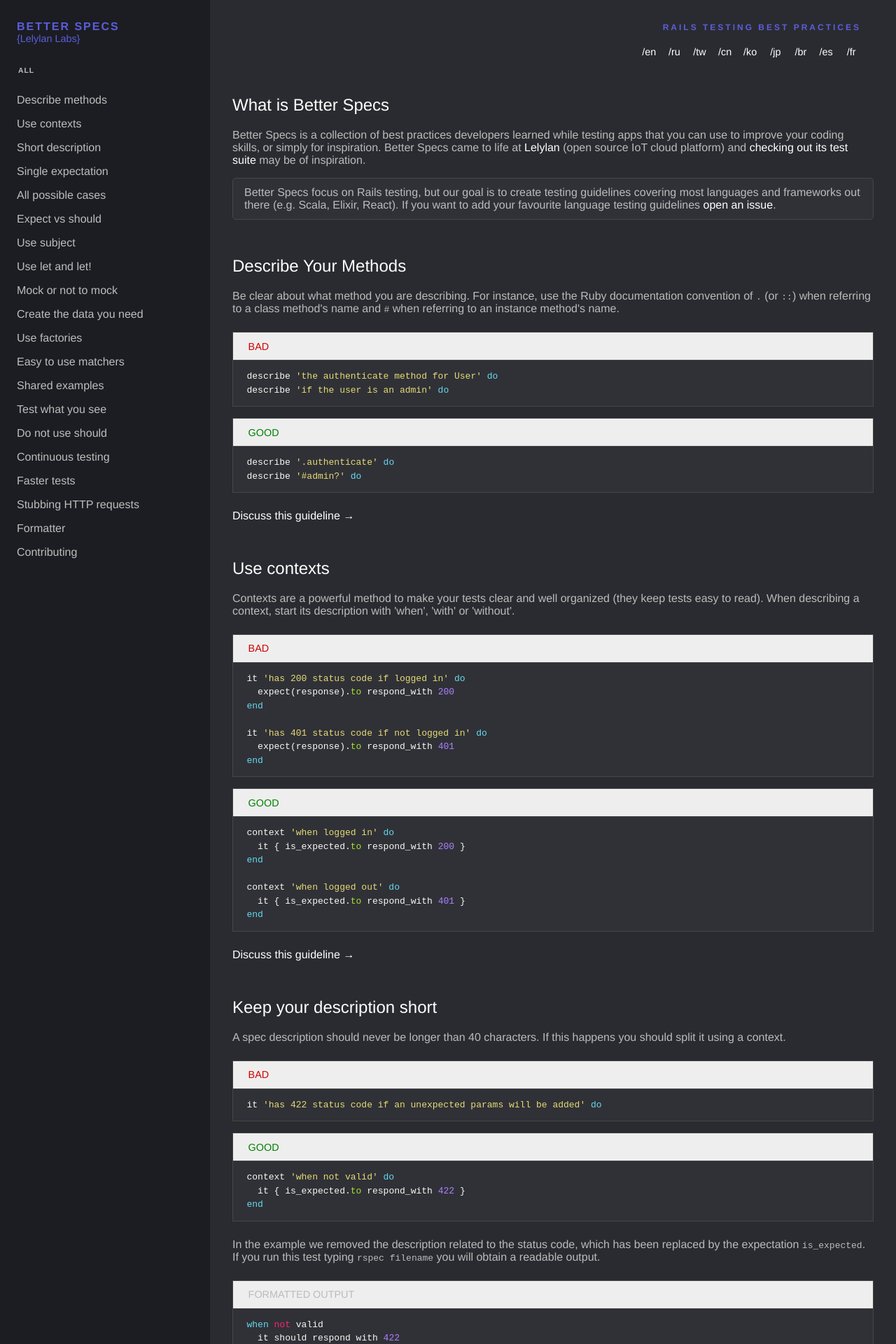
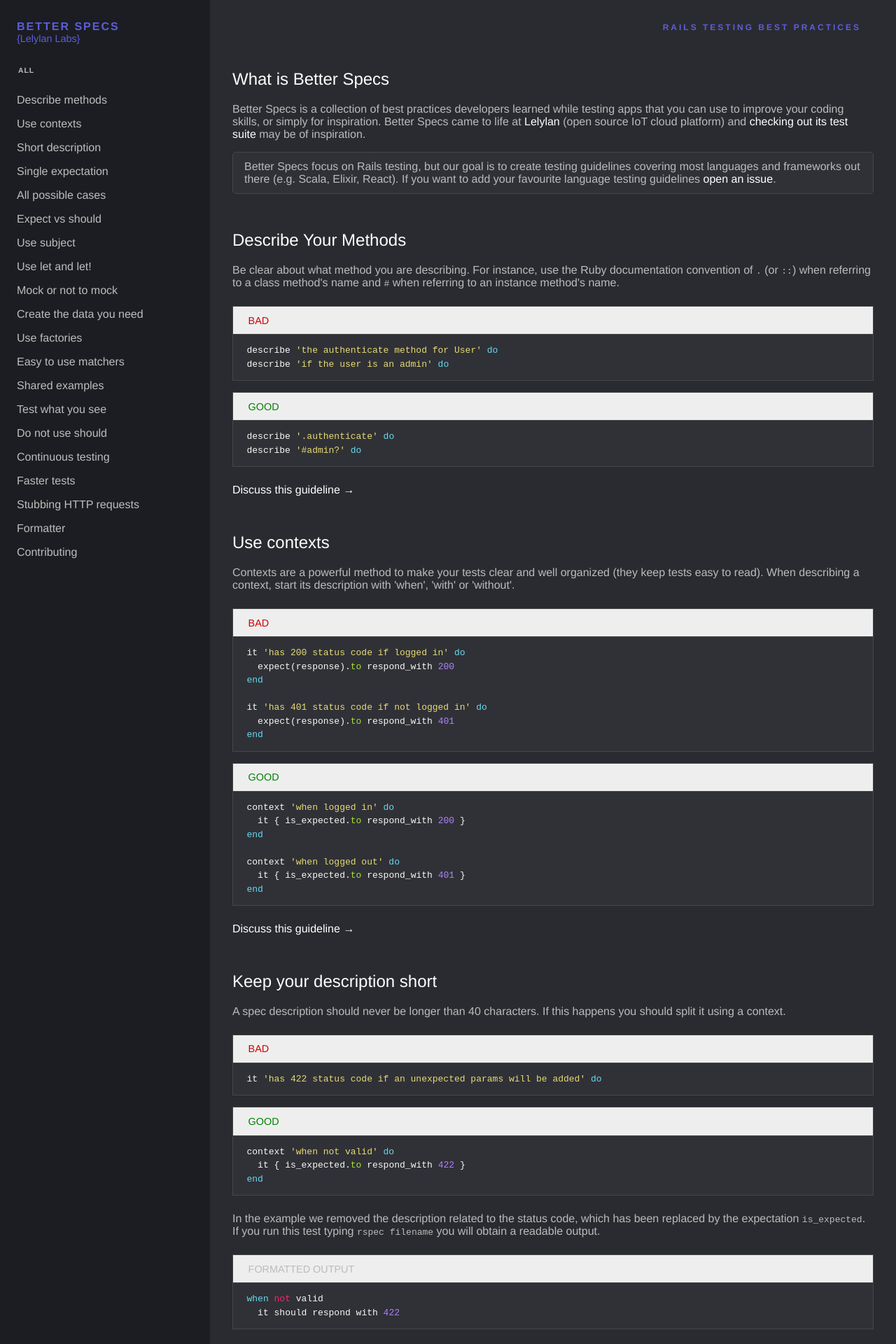
Before and after one commit to betterspecs/betterspecs, a Jekyll site: the page built from index.html, in a window 1280 px wide. Shown: the top 1920 px of the page at 70% size. Built offline with Jekyll 4.4.1, drawn with Linux system fonts in a browser that asks for light colours; some of the changed text lies outside the part shown.

Commit message:
Removed translated pages (#217)

```diff
--- a/_includes/header.html
+++ b/_includes/header.html
@@ -15,17 +15,17 @@
 
     <!-- <h1 class="bp-header__title">Choose Language</h1> -->
 
-    <nav class="bp-nav">
-      <a class="bp-nav__item" href="{{ "/" | prepend: site.baseurl }}" data-info="English">/en</a>
-      <a class="bp-nav__item" href="{{ "/ru" | prepend: site.baseurl }}" data-info="ру́сский язы́к">/ru</a>
-      <a class="bp-nav__item" href="{{ "/zh_tw" | prepend: site.baseurl }}" data-info="正體字/繁體字">/tw</a>
-      <a class="bp-nav__item" href="{{ "/zh_tw" | prepend: site.baseurl }}" data-info="正体字/繁体字">/cn</a>
-      <a class="bp-nav__item" href="{{ "/ko" | prepend: site.baseurl }}" data-info="한국어/조선말">/ko</a>
-      <a class="bp-nav__item" href="{{ "/jp" | prepend: site.baseurl }}" data-info="日本:にほん">/jp</a>
-      <a class="bp-nav__item" href="{{ "/br" | prepend: site.baseurl }}" data-info="Português do Brasil">/br</a>
-      <a class="bp-nav__item" href="{{ "/es" | prepend: site.baseurl }}" data-info="Espagnol">/es</a>
-      <a class="bp-nav__item" href="{{ "/fr" | prepend: site.baseurl }}" data-info="Français">/fr</a>
-    </nav>
+    <!-- <nav class="bp&#45;nav"> -->
+    <!--   <a class="bp&#45;nav__item" href="{{ "/" | prepend: site.baseurl }}" data&#45;info="English">/en</a> -->
+    <!--   <a class="bp&#45;nav__item" href="{{ "/ru" | prepend: site.baseurl }}" data&#45;info="ру́сский язы́к">/ru</a> -->
+    <!--   <a class="bp&#45;nav__item" href="{{ "/zh_tw" | prepend: site.baseurl }}" data&#45;info="正體字/繁體字">/tw</a> -->
+    <!--   <a class="bp&#45;nav__item" href="{{ "/zh_tw" | prepend: site.baseurl }}" data&#45;info="正体字/繁体字">/cn</a> -->
+    <!--   <a class="bp&#45;nav__item" href="{{ "/ko" | prepend: site.baseurl }}" data&#45;info="한국어/조선말">/ko</a> -->
+    <!--   <a class="bp&#45;nav__item" href="{{ "/jp" | prepend: site.baseurl }}" data&#45;info="日本:にほん">/jp</a> -->
+    <!--   <a class="bp&#45;nav__item" href="{{ "/br" | prepend: site.baseurl }}" data&#45;info="Português do Brasil">/br</a> -->
+    <!--   <a class="bp&#45;nav__item" href="{{ "/es" | prepend: site.baseurl }}" data&#45;info="Espagnol">/es</a> -->
+    <!--   <a class="bp&#45;nav__item" href="{{ "/fr" | prepend: site.baseurl }}" data&#45;info="Français">/fr</a> -->
+    <!-- </nav> -->
 
   </div>
 
--- a/br.html
+++ /dev/null
@@ -1,6 +0,0 @@
----
-layout: default
-locale: pt-BR
----
-
-{% include index.html %}
--- a/fr.html
+++ /dev/null
@@ -1,6 +0,0 @@
----
-layout: default
-locale: fr
----
-
-{% include index.html %}
```
